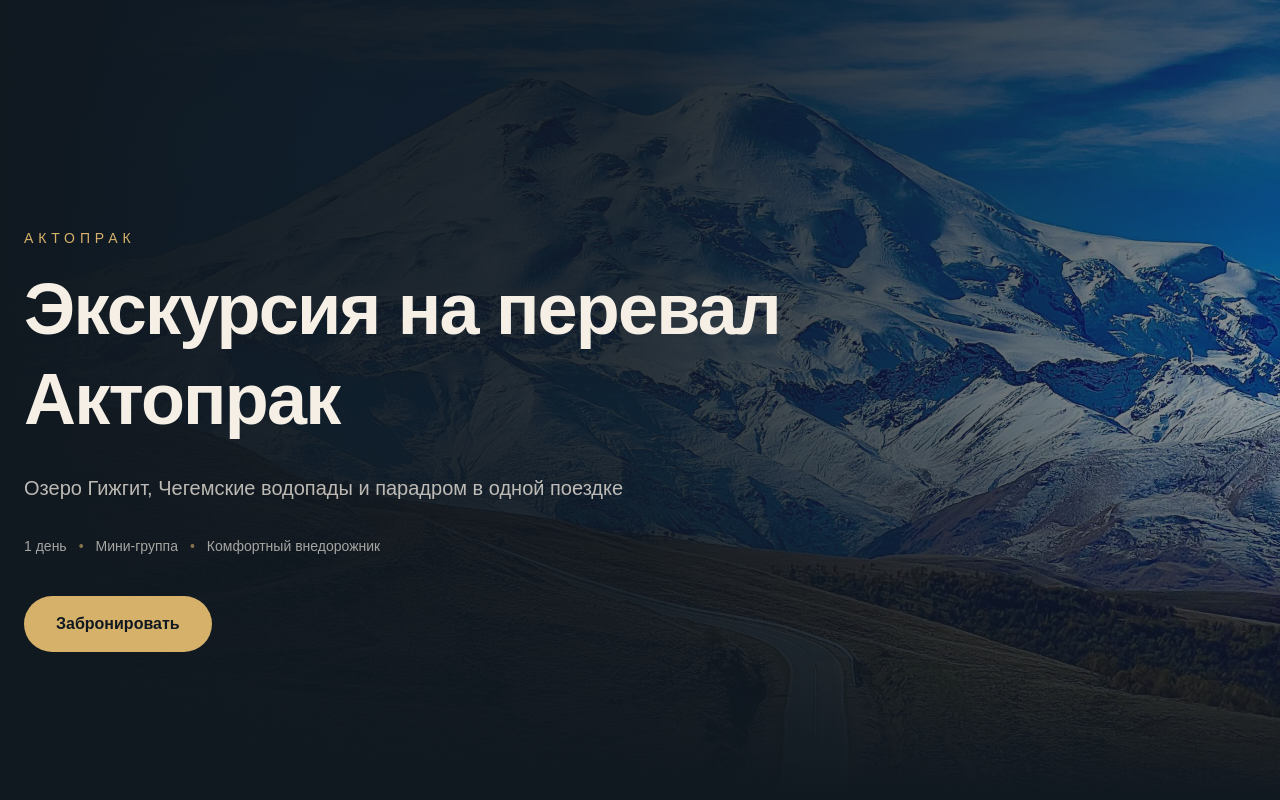
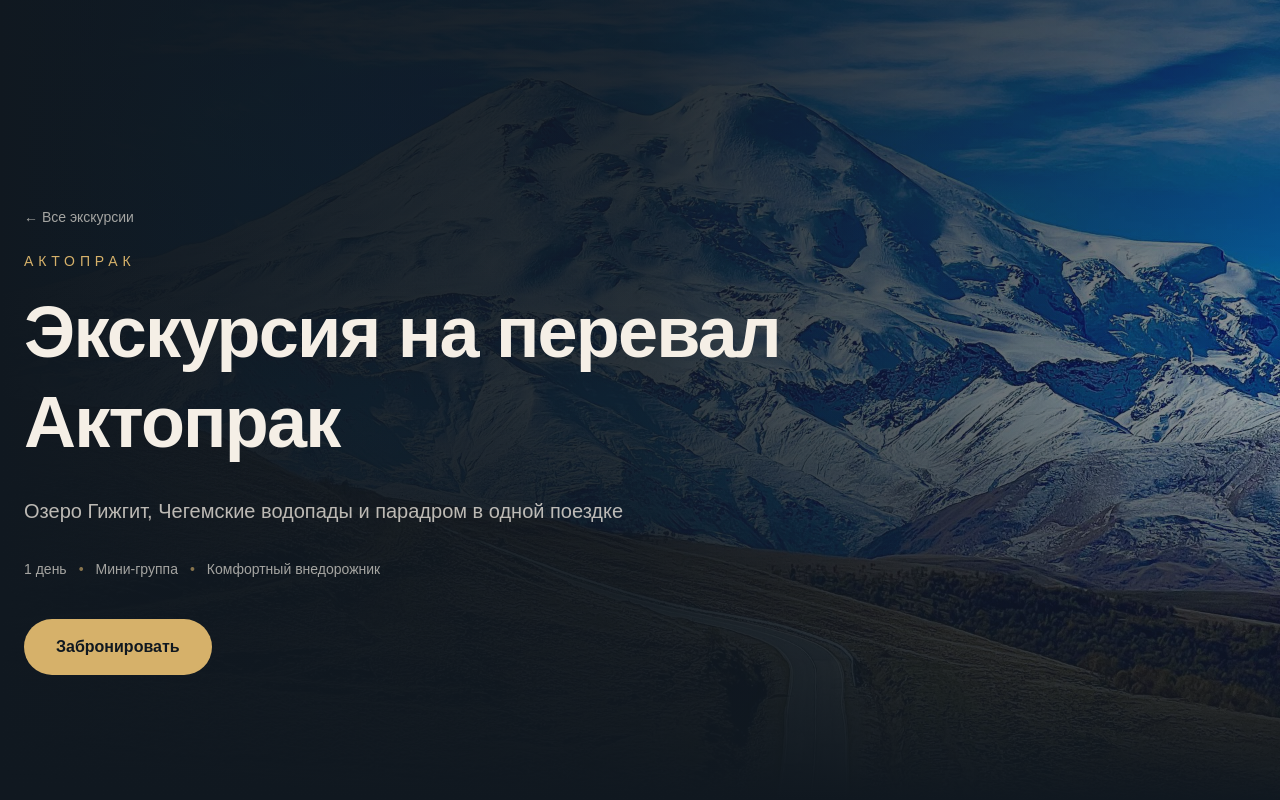
Before and after one commit to marikamirkhan-ops/tvoicompas-site, a Next.js app: page /aktoprak in a window 1280 px wide. Shown: the top 800 px of the page. Built offline with nearby package versions, Linux system fonts and the light colour scheme.

Commit message:
seo metadata

```diff
--- a/app/aktoprak/page.tsx
+++ b/app/aktoprak/page.tsx
@@ -13,6 +13,13 @@ export default function JilySuPage() {
   <div className="absolute inset-0 bg-gradient-to-t from-[#101820] via-transparent to-[#101820]/40" />
 
   <div className="relative z-10 mx-auto w-full max-w-7xl">
+    <a
+      href="/#routes"
+      className="mb-6 inline-flex text-sm font-medium text-[#F5EFE6]/65 transition hover:text-[#D6B16A]"
+>
+      ← Все экскурсии
+    </a>
+
     <p className="mb-4 text-sm uppercase tracking-[0.35em] text-[#D6B16A]">
       Актопрак
     </p>
--- a/app/arkhyz/page.tsx
+++ b/app/arkhyz/page.tsx
@@ -13,6 +13,13 @@ export default function JilySuPage() {
   <div className="absolute inset-0 bg-gradient-to-t from-[#101820] via-transparent to-[#101820]/40" />
 
   <div className="relative z-10 mx-auto w-full max-w-7xl">
+    <a
+      href="/#routes"
+      className="mb-6 inline-flex text-sm font-medium text-[#F5EFE6]/65 transition hover:text-[#D6B16A]"
+>
+      ← Все экскурсии
+    </a>
+
     <p className="mb-4 text-sm uppercase tracking-[0.35em] text-[#D6B16A]">
       Архыз
     </p>
--- a/app/balkaria/page.tsx
+++ b/app/balkaria/page.tsx
@@ -13,6 +13,13 @@ export default function JilySuPage() {
   <div className="absolute inset-0 bg-gradient-to-t from-[#101820] via-transparent to-[#101820]/40" />
 
   <div className="relative z-10 mx-auto w-full max-w-7xl">
+    <a
+      href="/#routes"
+      className="mb-6 inline-flex text-sm font-medium text-[#F5EFE6]/65 transition hover:text-[#D6B16A]"
+>
+      ← Все экскурсии
+    </a>
+
     <p className="mb-4 text-sm uppercase tracking-[0.35em] text-[#D6B16A]">
       Балкария
     </p>
--- a/app/bermamyt/page.tsx
+++ b/app/bermamyt/page.tsx
@@ -13,6 +13,13 @@ export default function JilySuPage() {
   <div className="absolute inset-0 bg-gradient-to-t from-[#101820] via-transparent to-[#101820]/40" />
 
   <div className="relative z-10 mx-auto w-full max-w-7xl">
+    <a
+      href="/#routes"
+      className="mb-6 inline-flex text-sm font-medium text-[#F5EFE6]/65 transition hover:text-[#D6B16A]"
+>
+      ← Все экскурсии
+    </a>
+
     <p className="mb-4 text-sm uppercase tracking-[0.35em] text-[#D6B16A]">
       Бермамыт
     </p>
--- a/app/chechnya/page.tsx
+++ b/app/chechnya/page.tsx
@@ -13,6 +13,13 @@ export default function JilySuPage() {
   <div className="absolute inset-0 bg-gradient-to-t from-[#101820] via-transparent to-[#101820]/40" />
 
   <div className="relative z-10 mx-auto w-full max-w-7xl">
+    <a
+      href="/#routes"
+      className="mb-6 inline-flex text-sm font-medium text-[#F5EFE6]/65 transition hover:text-[#D6B16A]"
+>
+      ← Все экскурсии
+    </a>
+
     <p className="mb-4 text-sm uppercase tracking-[0.35em] text-[#D6B16A]">
       Чечня
     </p>
--- a/app/dombay/page.tsx
+++ b/app/dombay/page.tsx
@@ -13,6 +13,13 @@ export default function JilySuPage() {
   <div className="absolute inset-0 bg-gradient-to-t from-[#101820] via-transparent to-[#101820]/40" />
 
   <div className="relative z-10 mx-auto w-full max-w-7xl">
+    <a
+      href="/#routes"
+      className="mb-6 inline-flex text-sm font-medium text-[#F5EFE6]/65 transition hover:text-[#D6B16A]"
+>
+      ← Все экскурсии
+    </a>
+
     <p className="mb-4 text-sm uppercase tracking-[0.35em] text-[#D6B16A]">
       Домбай
     </p>
--- a/app/elbrus/page.tsx
+++ b/app/elbrus/page.tsx
@@ -13,6 +13,13 @@ export default function JilySuPage() {
   <div className="absolute inset-0 bg-gradient-to-t from-[#101820] via-transparent to-[#101820]/40" />
 
   <div className="relative z-10 mx-auto w-full max-w-7xl">
+    <a
+      href="/#routes"
+      className="mb-6 inline-flex text-sm font-medium text-[#F5EFE6]/65 transition hover:text-[#D6B16A]"
+>
+      ← Все экскурсии
+    </a>
+
     <p className="mb-4 text-sm uppercase tracking-[0.35em] text-[#D6B16A]">
       Эльбрус
     </p>
--- a/app/page.tsx
+++ b/app/page.tsx
@@ -147,7 +147,7 @@ const handleFormSubmit = (e: React.FormEvent<HTMLFormElement>) => {
     </p>
   </div>
 </section>
-<section id="routes" className="scroll-mt-12 bg-[#101820] px-6 py-14 text-[#F5EFE6] md:py-20">
+<section id="routes" className="scroll-mt-10 bg-[#101820] px-6 py-14 text-[#F5EFE6] md:py-20">
   <div className="mx-auto max-w-7xl">
     <div className="mb-9">
       <p className="mb-3 text-xs uppercase tracking-[0.35em] text-[#D6B16A] md:text-sm">
@@ -507,7 +507,7 @@ const handleFormSubmit = (e: React.FormEvent<HTMLFormElement>) => {
 
 <section
   id="how"
-  className="scroll-mt-12 bg-[#101820] px-6 py-14 text-[#F5EFE6] md:py-20"
+  className="scroll-mt-10 bg-[#101820] px-6 py-14 text-[#F5EFE6] md:py-20"
 >
   <div className="mx-auto max-w-7xl">
     <div className="mb-10 max-w-3xl">
@@ -575,7 +575,7 @@ const handleFormSubmit = (e: React.FormEvent<HTMLFormElement>) => {
 </section>
 <section
   id="faq"
-  className="scroll-mt-12 bg-[#0D141B] px-6 py-14 text-[#F5EFE6] md:py-20"
+  className="scroll-mt-10 bg-[#0D141B] px-6 py-14 text-[#F5EFE6] md:py-20"
 >
   <div className="mx-auto max-w-5xl">
     <div className="mb-10 max-w-3xl">
@@ -649,7 +649,7 @@ const handleFormSubmit = (e: React.FormEvent<HTMLFormElement>) => {
 </section>
 <section
   id="contacts"
-  className="scroll-mt-12 relative overflow-hidden bg-[#101820] px-6 py-14 text-[#F5EFE6] md:py-20"
+  className="scroll-mt-10 relative overflow-hidden bg-[#101820] px-6 py-14 text-[#F5EFE6] md:py-20"
 >
   <div className="absolute inset-0 bg-[url('/images/hero.jpg')] bg-cover bg-center opacity-20" />
   <div className="absolute inset-0 bg-[#101820]/85" />
```
